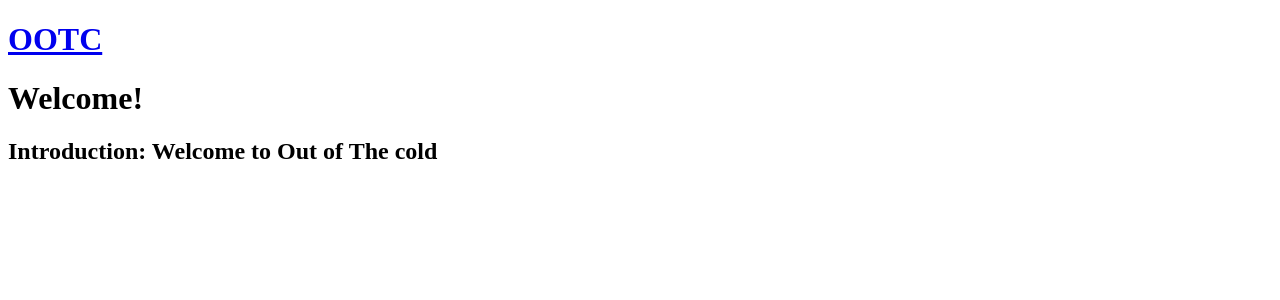
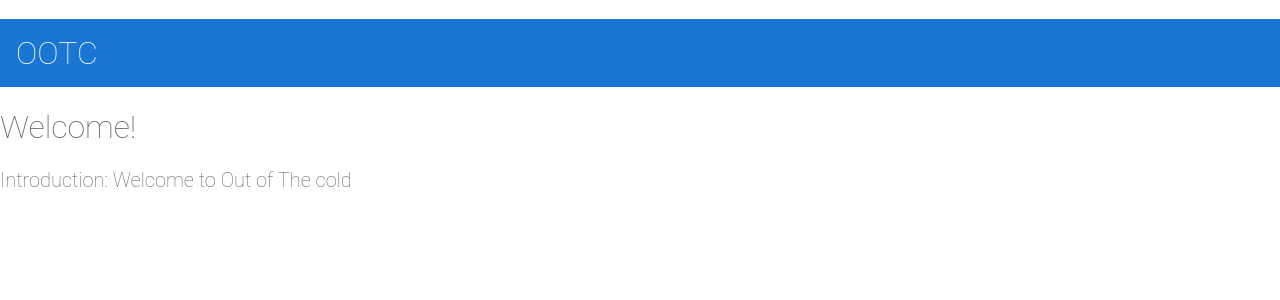
Before and after one commit to neilsonwong/ootc, an Angular app in the folder ootc-ui/: page /home in a window 1280 px wide. Shown: the top 300 px of the page. Built offline with nearby package versions, Linux system fonts and the light colour scheme.

Commit message:
hi, i have solved the merge conflict with styles.css

```diff
--- a/ootc-ui/src/styles.scss
+++ b/ootc-ui/src/styles.scss
@@ -2,3 +2,142 @@
 
 // Sample default style
 @import '@angular/material/prebuilt-themes/deeppurple-amber.css';
+
+/* Global Styles */
+
+* {
+  font-family: 'Roboto', Arial, sans-serif;
+  color: #616161;
+  box-sizing: border-box;
+  -webkit-font-smoothing: antialiased;
+  -moz-osx-font-smoothing: grayscale;
+}
+
+body {
+  margin: 0;
+}
+
+.container {
+  display: flex;
+  flex-direction: row;
+}
+
+router-outlet + *  {
+  padding: 0 16px;
+}
+
+/* Text */
+
+h1 {
+  font-size: 32px;
+}
+
+h2 {
+  font-size: 20px;
+}
+
+h1, h2 {
+  font-weight: lighter;
+}
+
+p {
+  font-size: 14px;
+}
+
+/* Hyperlink */
+
+a {
+  cursor: pointer;
+  color: #1976d2;
+  text-decoration: none;
+}
+
+a:hover {
+  opacity: 0.8;
+}
+
+/* Input */
+
+input {
+  font-size: 14px;
+  border-radius: 2px;
+  padding: 8px;
+  margin-bottom: 16px;
+  border: 1px solid #BDBDBD;
+}
+
+label {
+  font-size: 12px;
+  font-weight: bold;
+  margin-bottom: 4px;
+  display: block;
+  text-transform: uppercase;
+}
+
+/* Button */
+.button, button {
+  display: inline-flex;
+  align-items: center;
+  padding: 8px 16px;
+  border-radius: 2px;
+  font-size: 14px;
+  cursor: pointer;
+  background-color: #1976d2;
+  color: white;
+  border: none;
+}
+
+.button:hover, button:hover {
+  opacity: 0.8;
+  font-weight: normal;
+}
+
+.button:disabled, button:disabled {
+  opacity: 0.5;
+  cursor: auto;
+}
+
+/* Fancy Button */
+
+.fancy-button {
+  background-color: white;
+  color: #1976d2;
+}
+
+.fancy-button i.material-icons {
+  color: #1976d2;
+  padding-right: 4px;
+}
+
+/* Top Bar */
+
+app-top-bar {
+  width: 100%;
+  height: 68px;
+  background-color: #1976d2;
+  padding: 16px;
+  display: flex;
+  flex-direction: row;
+  justify-content: space-between;
+  align-items: center;
+}
+
+app-top-bar h1 {
+  color: white;
+  margin: 0;
+}
+
+/* Checkout Cart, Shipping Prices */
+
+.cart-item, .shipping-item {
+  width: 100%;
+  min-width: 400px;
+  max-width: 450px;
+  display: flex;
+  flex-direction: row;
+  justify-content: space-between;
+  padding: 16px 32px;
+  margin-bottom: 8px;
+  border-radius: 2px;
+  background-color: #EEEEEE;
+}
```
